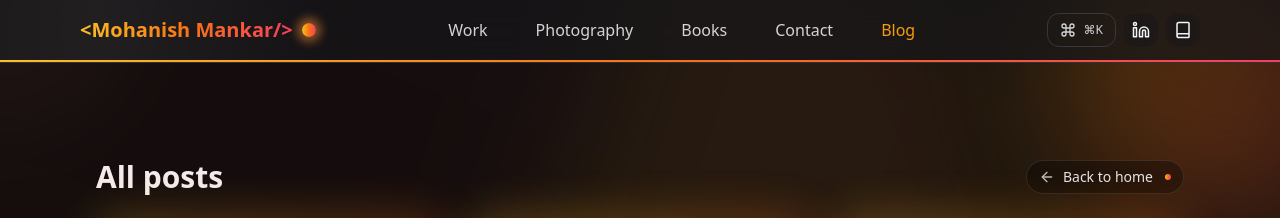
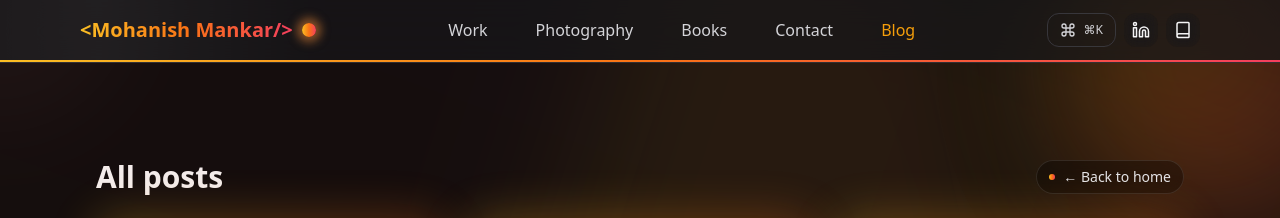
Before and after one commit to mohanish35/mohanish-website, a Next.js app: page /blog in a window 1280 px wide. Shown: the top 218 px of the page. Built offline with nearby package versions, Linux system fonts and the light colour scheme.

Commit message:
cta chips design consistent

```diff
--- a/app/_latest-posts.tsx
+++ b/app/_latest-posts.tsx
@@ -2,6 +2,7 @@ import Link from "next/link"
 import { getAllPosts } from "@/lib/posts"
 import { LatestCard, PostMeta } from "./_latest-posts.client"
 import { AllPostsCTA } from "@/components/AllPostsCTA"
+import { CtaChip } from "@/components/CtaChip"
 
 export default async function LatestPosts() {
   // Ensure you slice the actual array. If your lib returns { posts: PostMeta[] },
@@ -17,7 +18,7 @@ export default async function LatestPosts() {
         <h2 className="text-2xl md:text-3xl font-semibold text-white">
           Latest posts
         </h2>
-        <AllPostsCTA />
+        <CtaChip href="/blog">All posts →</CtaChip>
       </div>
 
       <div className="grid gap-6 sm:grid-cols-2 lg:grid-cols-3">
--- a/app/blog/page.tsx
+++ b/app/blog/page.tsx
@@ -1,8 +1,8 @@
 // app/blog/page.tsx
 import { getAllPosts } from "@/lib/posts"
 import SiteChrome from "@/components/SiteChrome"
-import BackHomeCTA from "@/components/BackHomeCTA"
 import { LatestCard, PostMeta } from "@/app/_latest-posts.client"
+import { CtaChip } from "@/components/CtaChip"
 
 export const metadata = {
   title: "Blog — Mohanish Mankar",
@@ -17,7 +17,7 @@ export default async function BlogPage() {
       <main className="mx-auto max-w-6xl px-4 py-14">
         <div className="mb-6 flex items-center justify-between">
           <h1 className="text-2xl md:text-3xl font-semibold">All posts</h1>
-          <BackHomeCTA />
+          <CtaChip href="/#blog">← Back to home</CtaChip>
         </div>
 
         <div className="grid gap-6 sm:grid-cols-2 lg:grid-cols-3">
--- a/components/AllPostsCTA.tsx
+++ /dev/null
@@ -1,50 +0,0 @@
-// in your server component
-import Link from "next/link"
-
-export function AllPostsCTA() {
-  return (
-    <Link
-      href="/blog"
-      className="group relative inline-flex items-center gap-2 rounded-full px-3 py-1.5 text-sm
-                 border border-white/10 bg-black/30 backdrop-blur
-                 text-zinc-200 hover:text-white transition-colors"
-    >
-      {/* inner content */}
-      <span
-        className="inline-grid place-items-center h-1.5 w-1.5 rounded-full
-                   bg-gradient-to-r from-amber-400 via-orange-500 to-rose-500"
-      />
-      All posts →
-
-      {/* soft outer halo on hover */}
-      <span
-        aria-hidden
-        className="pointer-events-none absolute -inset-1 rounded-full opacity-0 blur-md
-                   transition-opacity duration-300 group-hover:opacity-30
-                   bg-gradient-to-r from-amber-400/40 via-orange-500/35 to-rose-500/40"
-      />
-
-      {/* elegant light sweep */}
-      <span
-        aria-hidden
-        className="pointer-events-none absolute inset-0 overflow-hidden rounded-full"
-      >
-        <span
-          className="absolute -inset-0.5 -translate-x-full rounded-full opacity-0
-                     bg-[linear-gradient(90deg,rgba(255,255,255,0),rgba(255,255,255,.35),rgba(255,255,255,0))]
-                     transition-[transform,opacity] duration-700 ease-[cubic-bezier(.22,1,.36,1)]
-                     group-hover:translate-x-0 group-hover:opacity-100
-                     [mask-image:linear-gradient(90deg,transparent,black,transparent)]"
-        />
-      </span>
-
-      {/* subtle gradient stroke (premium ring) */}
-      <span
-        aria-hidden
-        className="pointer-events-none absolute -inset-[1px] rounded-[999px] border border-transparent
-                   [background:linear-gradient(90deg,rgba(255,255,255,.16),rgba(255,255,255,.06))_padding-box,
-                               linear-gradient(120deg,#fbbf24,#fb923c,#f43f5e)_border-box]"
-      />
-    </Link>
-  )
-}
--- a/components/BackHomeCTA.tsx
+++ /dev/null
@@ -1,48 +0,0 @@
-// components/BackHomeCTA.tsx
-"use client"
-
-import Link from "next/link"
-import { ArrowLeft } from "lucide-react"
-
-const ACCENT = "from-amber-400 via-orange-500 to-rose-500"
-
-export default function BackHomeCTA({
-  className = "",
-}: {
-  className?: string
-}) {
-  return (
-    <Link
-      href="/"
-      className={`group relative inline-flex items-center gap-2 rounded-full px-3 py-1.5 text-sm
-                  border border-white/10 bg-black/30 backdrop-blur
-                  text-zinc-200 hover:text-white transition-colors ${className}`}
-    >
-      <ArrowLeft size={16} className="opacity-80 group-hover:opacity-100" />
-      Back to home
-      {/* exact sweep from All posts */}
-      <span
-        aria-hidden
-        className="pointer-events-none absolute -inset-[1px] rounded-full border border-transparent
-                   [background:linear-gradient(90deg,rgba(255,255,255,0.18),rgba(255,255,255,0.06))_padding-box,
-                                linear-gradient(120deg,#fbbf24,#fb923c,#f43f5e)_border-box]"
-      />
-      <span
-        aria-hidden
-        className="pointer-events-none absolute inset-0 overflow-hidden rounded-full"
-      >
-        <span
-          className="absolute -inset-1 -translate-x-full rounded-full
-                     bg-gradient-to-r from-white/10 via-white/40 to-white/10
-                     opacity-0 transition duration-700 will-change-transform
-                     group-hover:translate-x-0 group-hover:opacity-30
-                     [mask-image:linear-gradient(90deg,transparent,black,transparent)]"
-        />
-      </span>
-      {/* tiny accent dot like All posts */}
-      <span
-        className={`ml-1 h-1.5 w-1.5 rounded-full bg-gradient-to-r ${ACCENT}`}
-      />
-    </Link>
-  )
-}
--- a/components/CtaChip.tsx
+++ b/components/CtaChip.tsx
@@ -1,71 +1,70 @@
-// components/CtaChip.tsx
 "use client"
 
 import Link from "next/link"
-import { type ReactNode } from "react"
+import * as React from "react"
 
 const ACCENT = "from-amber-400 via-orange-500 to-rose-500"
 
 type Props = {
-  href: string
-  label: string
-  prefix?: ReactNode // e.g. <ArrowLeft size={16} />
-  suffix?: ReactNode // e.g. "→" or an icon
+  href?: string
+  children: React.ReactNode // include the arrow in the label if you want (e.g., "All posts →" or "← Back to home")
   className?: string
+  onClick?: React.MouseEventHandler<HTMLButtonElement>
+  hideDot?: boolean // set true if you ever want to remove the tiny dot
 }
 
-export default function CtaChip({
+export function CtaChip({
   href,
-  label,
-  prefix,
-  suffix,
+  children,
   className = "",
+  onClick,
+  hideDot,
 }: Props) {
-  return (
-    <Link
-      href={href}
-      className={`group relative inline-flex items-center gap-2 rounded-full px-3 py-1.5 text-sm
-                  border border-white/10 bg-black/30 backdrop-blur
-                  text-zinc-200 hover:text-white transition-colors ${className}`}
-    >
-      {/* leading dot to match All posts exactly */}
-      <span
-        className={`h-1.5 w-1.5 rounded-full bg-gradient-to-r ${ACCENT}`}
-        aria-hidden
-      />
+  const base = `group relative inline-flex items-center gap-2 rounded-full px-3 py-1.5 text-sm
+     border border-white/10 bg-black/30 backdrop-blur
+     text-zinc-200 hover:text-white transition-colors focus:outline-none
+     focus-visible:ring-2 focus-visible:ring-amber-400/40 cursor-pointer`
 
-      {/* optional prefix (icon) */}
-      {prefix ? (
-        <span className="opacity-80 group-hover:opacity-100">{prefix}</span>
-      ) : null}
+  const content = (
+    <>
+      {/* tiny gradient dot (same as before) */}
+      {!hideDot && (
+        <span
+          aria-hidden
+          className={`h-1.5 w-1.5 rounded-full bg-gradient-to-r ${ACCENT} shrink-0`}
+        />
+      )}
 
-      {label}
+      <span className="relative z-10">{children}</span>
 
-      {/* optional suffix */}
-      {suffix ? (
-        <span className="opacity-90 group-hover:opacity-100">{suffix}</span>
-      ) : null}
-
-      {/* gradient border (identical) */}
+      {/* sweeping gloss — identical feel to your All posts pill */}
       <span
         aria-hidden
-        className="pointer-events-none absolute -inset-[1px] rounded-full border border-transparent
-                   [background:linear-gradient(90deg,rgba(255,255,255,0.18),rgba(255,255,255,0.06))_padding-box,
-                                linear-gradient(120deg,#fbbf24,#fb923c,#f43f5e)_border-box]"
-      />
-      {/* sweep (identical) */}
-      <span
-        aria-hidden
-        className="pointer-events-none absolute inset-0 overflow-hidden rounded-full"
+        className="pointer-events-none absolute inset-0 rounded-full overflow-hidden"
       >
         <span
-          className="absolute -inset-1 -translate-x-full rounded-full
-                     bg-gradient-to-r from-white/10 via-white/40 to-white/10
-                     opacity-0 transition duration-700 will-change-transform
-                     group-hover:translate-x-0 group-hover:opacity-30
+          className="absolute -inset-1 -translate-x-full opacity-0
+                     bg-gradient-to-r from-white/0 via-white/35 to-white/0
+                     transition duration-700 will-change-transform
+                     group-hover:translate-x-0 group-hover:opacity-100
+                     group-focus-visible:translate-x-0 group-focus-visible:opacity-100
                      [mask-image:linear-gradient(90deg,transparent,black,transparent)]"
         />
       </span>
-    </Link>
+    </>
+  )
+
+  if (href) {
+    return (
+      <Link href={href} className={`${base} ${className}`}>
+        {content}
+      </Link>
+    )
+  }
+
+  return (
+    <button type="button" onClick={onClick} className={`${base} ${className}`}>
+      {content}
+    </button>
   )
 }
--- a/content/blog/    perf-budgets-in-react-apps.md
+++ b/content/blog/    perf-budgets-in-react-apps.md
@@ -8,4 +8,4 @@ cover: /images/blog/perf-budgets.jpg
 tags: [performance, react, tooling]
 ---
 
-Your markdown content here...
+Your markdown content here...Your markdown content here...Your markdown content here...Your markdown content here...Your markdown content here...Your markdown content here...Your markdown content here...Your markdown content here...Your markdown content here...Your markdown content here...Your markdown content here...Your markdown content here...Your markdown content here...Your markdown content here...Your markdown content here...Your markdown content here...Your markdown content here...Your markdown content here...Your markdown content here...Your markdown content here...Your markdown content here...Your markdown content here...Your markdown content here...Your markdown content here...Your markdown content here...Your markdown content here...Your markdown content here...Your markdown content here...
```
